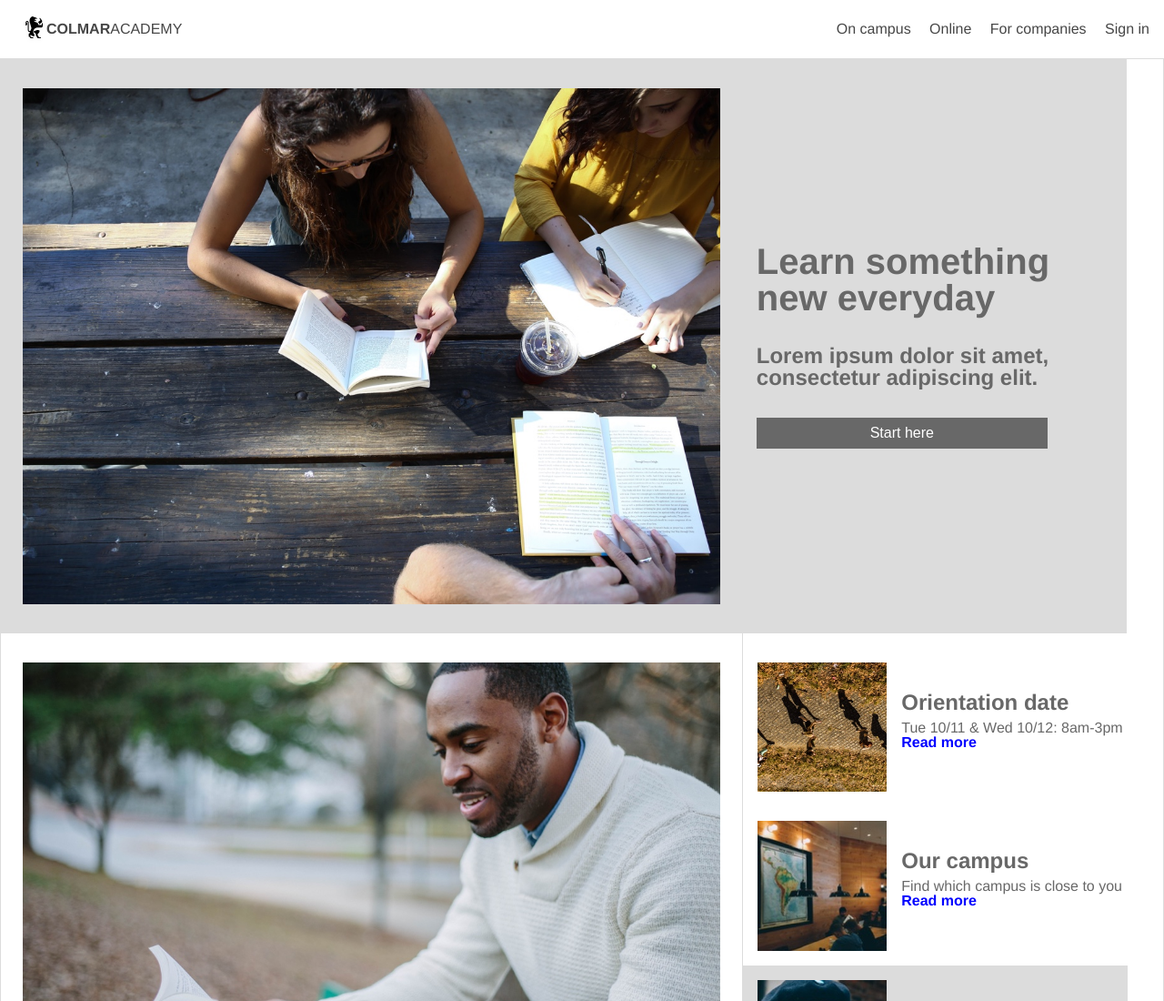
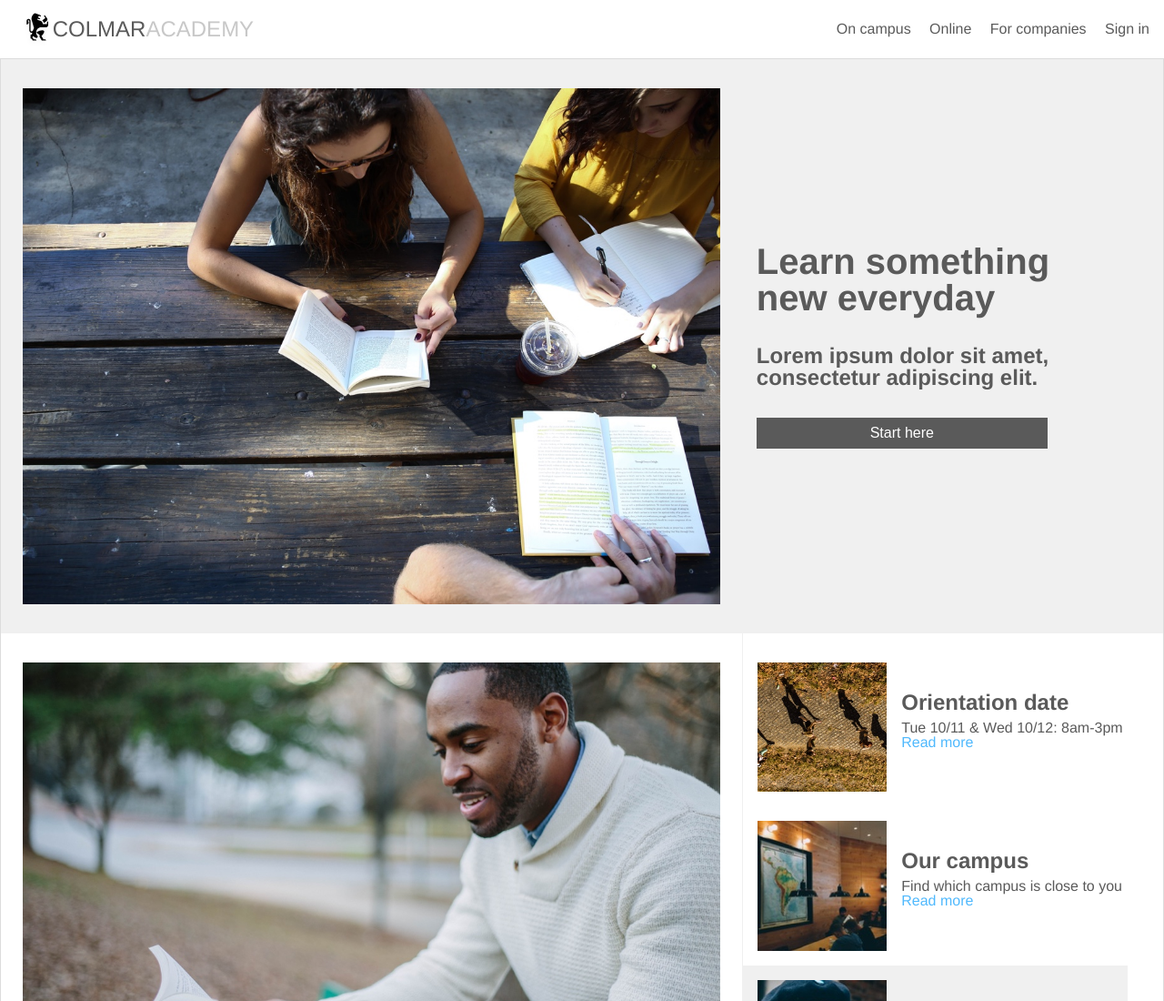
Before and after one commit to orenfix/colmar, a plain HTML site: page index.html in a window 1280 px wide. Shown: the top 1100 px of the page at 91% size. Drawn offline with Linux system fonts and the light colour scheme; a web font is replaced by a local one.

Commit message:
Add hover color changes and SVG icons

```diff
--- a/css/style.css
+++ b/css/style.css
@@ -1,31 +1,58 @@
 /***** UNIVERSAL STYLES *****/
+
+@import url('https://fonts.googleapis.com/css?family=Ek+Mukta:300,500,700,800');
 
 html {
 	font-size: 16px;
-	font-family: Helvetica, sans-serif;
-	color: rgb(104,104,104);
+	font-family: 'Ek Mukta', Helvetica, sans-serif;
+	color: rgb(90,90,90);
 }
-b {
-	font-weight: bold;
+.logo, .logo a:hover {
+	font-weight: 500;
+	font-size: 1.5rem;
+	color: rgb(90,90,90);
+}
+.logo span {
+	font-weight: 300;
+	color: rgb(200,200,200);
 }
 a {
 	text-decoration: none;
-	color: rgb(70,70,70);
+	color: rgb(90,90,90);
+	cursor: pointer;
+}
+a:hover {
+	color: rgb(80,185,253);
+}
+.logo img:hover {
+	content: url('../assets/images/ic-logo-blue.svg');
+}
+.campus:hover {
+	content: url('../assets/images/ic-on-campus-blue.svg');
+}
+.online:hover {
+	content: url('../assets/images/ic-online-blue.svg');
+}
+.login:hover {
+	content: url('../assets/images/ic-login-blue.svg');
 }
 h1 {
 	font-size: 2.5rem;
-	font-weight: bold;
+	font-weight: 800;
 }
 h2 {
 	font-size: 2rem;
-	font-weight: bold;
+	font-weight: 800;
 	text-align: center;
 	padding: 2rem 0 1.5rem 0;
 }
 h3 {
 	font-size: 1.5rem;
-	font-weight: bold;
+	font-weight: 700;
 	margin: 2rem 0 0.5rem 0;
+}
+p {
+	font-weight: 300;
 }
 main {
 	border: 1px solid  rgb(220,220,220);
@@ -66,6 +93,7 @@ header {
 }
 .logo img {
 	display: block;
+	height: 40px;
 }
 .logo a {
 	display: flex;
@@ -86,13 +114,15 @@ nav img {
 	.logo {
 		width: 25%;
 	}
+	.logo img {
+		height: 30px;
+	}
 	nav {
 		width: 75%;
 	}
 	nav img {
 		display: block;
 		height: 27px;
-
 	}
 	header p, header .desktop {
 		display: none;
@@ -108,16 +138,13 @@ nav img {
 
 .banner {
 	display: flex;
-}
-.banner .left {
-	background-color: rgb(220,220,220);
+	background-color: rgb(240,240,240);
 }
 .banner img {
 	width: 100%;
 }
 .banner .right {
 	justify-content: center;
-	background-color: rgb(220,220,220);
 }
 .banner .content {
 	margin: 2rem 1rem;
@@ -127,10 +154,15 @@ button {
 	max-width: 100%;
     font-size: 1rem;
     color: white;
-    background-color: rgb(104,104,104);
+    background-color: rgb(90,90,90);
     padding: 0.5rem;
     margin-top: 1.5rem;
     border: 0;
+    cursor: pointer;
+    transition: background-color 300ms;
+}
+button:hover {
+	background-color: rgb(80,185,253)
 }
 
 @media only screen and (max-width: 900px) {
@@ -155,7 +187,7 @@ button {
 	text-align: left;
 }
 .information-container .right {
-	border-left: 1px solid rgb(220,220,220);
+	border-left: 1px solid rgb(240,240,240);
 }
 .information-container img {
 	width: 100%;
@@ -179,15 +211,17 @@ button {
 	margin-top: 2rem;
 }
 .information:last-child {
-	background-color: rgb(220,220,220);
+	background-color: rgb(240,240,240);
 }
 .info-description {
 	padding-left: 1rem;
 }
 .information a {
-	font-weight: bold;
-	color: blue;
+	color: rgb(80,185,253);
 	margin: 1rem 0;
+}
+.information a:hover {
+	font-weight: 700;
 }
 
 
@@ -220,7 +254,7 @@ button {
 /***** COURSES *****/
 
 .courses-container {
-    background-color: rgb(220,220,220);
+    background-color: rgb(240,240,240);
 }
 .desktop.courses {
 	display: flex;
@@ -257,9 +291,16 @@ button {
     	background-color: white;
 	}
 	.mobile.courses h3 {
-		background-color: rgb(220,220,220);
+		background-color: rgb(240,240,240);
 		padding: 1rem;
 		margin: 0.5rem;
+		cursor: pointer;
+		transition: color 100ms;
+		transition: background-color 300ms;
+	}
+	.mobile.courses h3:hover {
+		background-color: rgb(80,185,253);
+		color: white;
 	}
 }
 
@@ -291,7 +332,7 @@ video {
     padding: 1rem;
 }
 .exhibit:first-child {
-    background-color: rgb(220,220,220);
+    background-color: rgb(240,240,240);
 }
 .exhibit img {
 	height: 100%;
--- a/index.html
+++ b/index.html
@@ -9,14 +9,14 @@
   <body>
     <header>
 	    <div class='logo'>
-	    	<a href='#'><img src='assets/images/ic-logo.svg'/><p><b>COLMAR</b>ACADEMY</p></a>
+	    	<a href='#'><img src='assets/images/ic-logo.svg'/><p>COLMAR<span>ACADEMY</span></p></a>
 	    </div>   <!--logo-->
 	    <nav>
 	    	<ul>
-	    		<li><a href='#'><p>On campus</p><img src='assets/images/ic-on-campus.svg'/></a></li>
-	    		<li><a href='#'><p>Online</p><img src='assets/images/ic-online.svg'/></a></li>
+	    		<li><a href='#'><p>On campus</p><img class='campus' src='assets/images/ic-on-campus.svg'/></a></li>
+	    		<li><a href='#'><p>Online</p><img class='online' src='assets/images/ic-online.svg'/></a></li>
 	    		<li class='desktop'><a href='#'><p>For companies</p></a></li>
-	    		<li><a href='#'><p>Sign in</p><img src='assets/images/ic-login.svg'/></a></li>
+	    		<li><a href='#'><p>Sign in</p><img class='login' src='assets/images/ic-login.svg'/></a></li>
 	    	</ul>
 	    </nav>
     </header>
```
Also changed, not shown: assets/images/ic-login-blue.svg (added), assets/images/ic-logo-blue.svg (added), assets/images/ic-on-campus-blue.svg (added), assets/images/ic-online-blue.svg (added).
